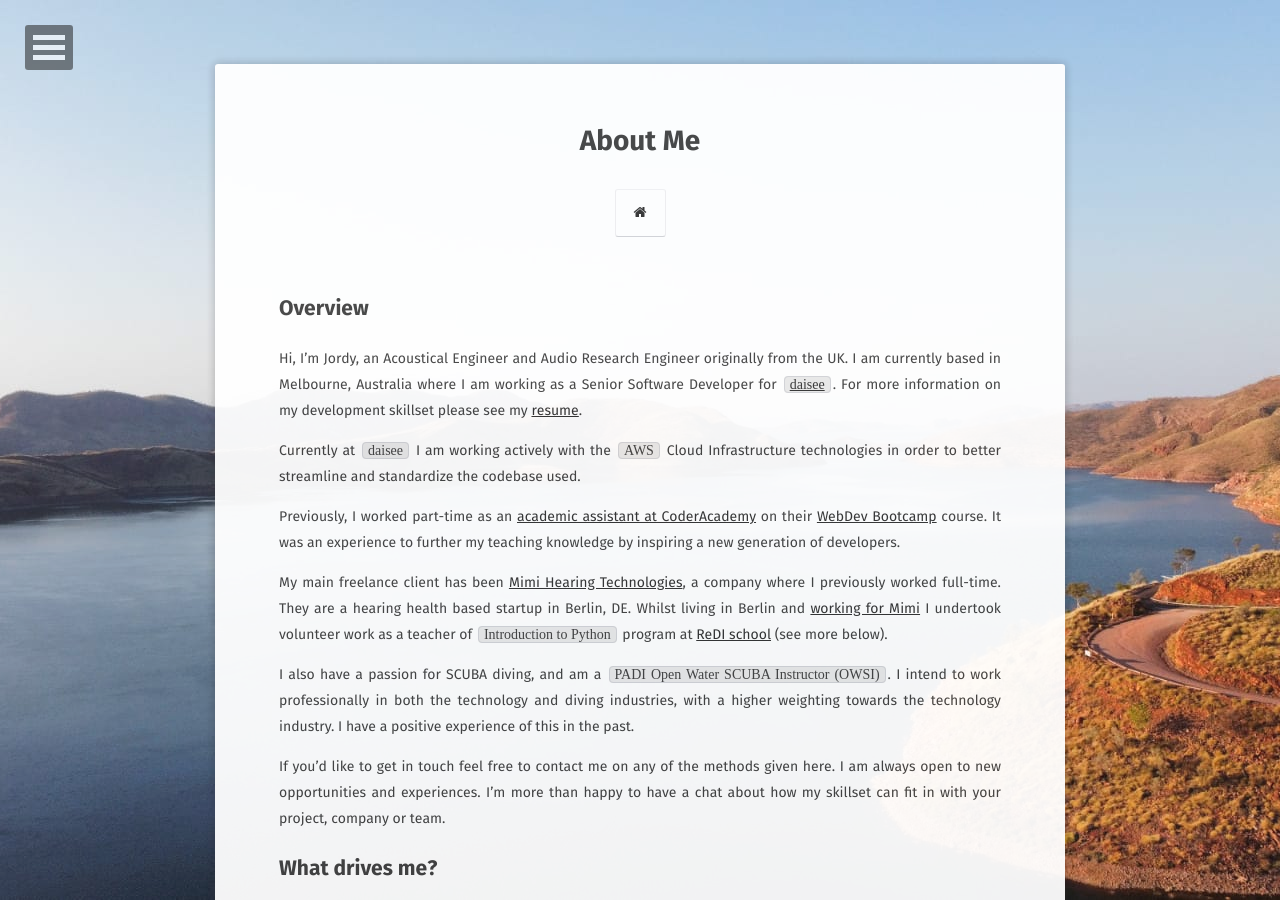
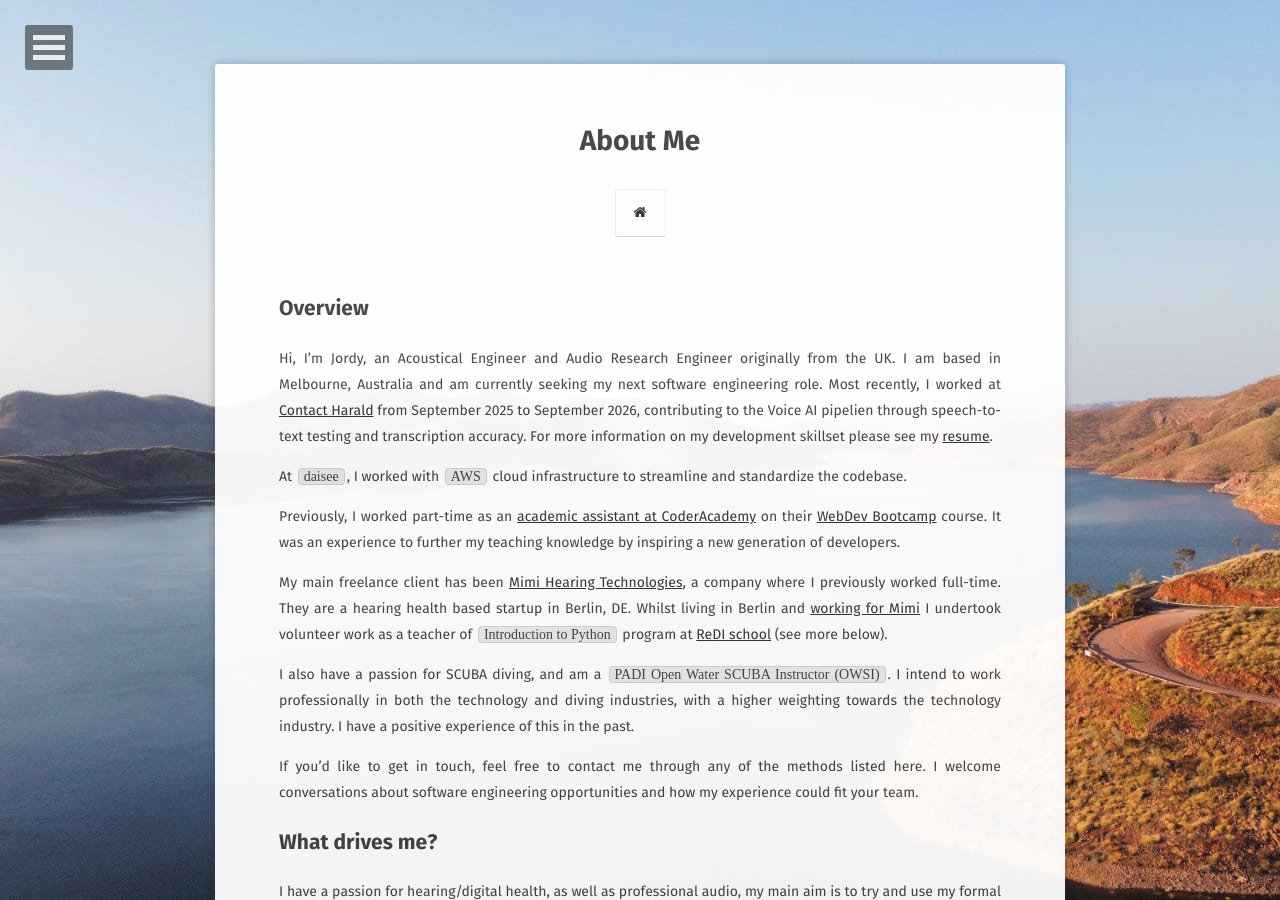
Before and after one commit to jordyjwilliams/jordyjwilliams.github.io, a Jekyll site: the page built from about/index.md, in a window 1280 px wide and 900 px high. Built offline with Jekyll 4.4.1, drawn with Linux system fonts in a browser that asks for light colours; some web fonts are replaced.

Commit message:
feat: update

```diff
--- a/about/index.md
+++ b/about/index.md
@@ -6,9 +6,9 @@ comments: false
 ---
 
 ## Overview
-Hi, I'm Jordy, an Acoustical Engineer and Audio Research Engineer originally from the UK. I am currently based in Melbourne, Australia where I am working as a Senior Software Developer for [`daisee`](https://www.daisee.com/). For more information on my development skillset please see my [resume]({{site.resume}}).
+Hi, I'm Jordy, an Acoustical Engineer and Audio Research Engineer originally from the UK. I am based in Melbourne, Australia and am currently seeking my next software engineering role. Most recently, I worked at [Contact Harald](https://www.contactharald.com/) from September 2025 to September 2026, contributing to the Voice AI pipelien through speech-to-text testing and transcription accuracy. For more information on my development skillset please see my [resume]({{site.resume}}).
 
-Currently at `daisee` I am working actively with the `AWS` Cloud Infrastructure technologies in order to better streamline and standardize the codebase used.
+At `daisee`, I worked with `AWS` cloud infrastructure to streamline and standardize the codebase.
 
 Previously, I worked part-time as an [academic assistant at CoderAcademy]({{site.url}}/coderAcademy/) on their [WebDev Bootcamp](https://www.coderacademy.edu.au/web-development-bootcamp) course. It was an experience to further my teaching knowledge by inspiring a new generation of developers.
 
@@ -16,7 +16,7 @@ My main freelance client has been [Mimi Hearing Technologies]({{site.url}}/mimi_
 
 I also have a passion for SCUBA diving, and am a `PADI Open Water SCUBA Instructor (OWSI)`. I intend to work professionally in both the technology and diving industries, with a higher weighting towards the technology industry. I have a positive experience of this in the past.
 
-If you'd like to get in touch feel free to contact me on any of the methods given here. I am always open to new opportunities and experiences. I'm more than happy to have a chat about how my skillset can fit in with your project, company or team.
+If you'd like to get in touch, feel free to contact me through any of the methods listed here. I welcome conversations about software engineering opportunities and how my experience could fit your team.
 
 ## What drives me?
 I have a passion for hearing/digital health, as well as professional audio, my main aim is to try and use my formal knowledge of acoustics, audio and engineering in a way that can benefit people.
```
